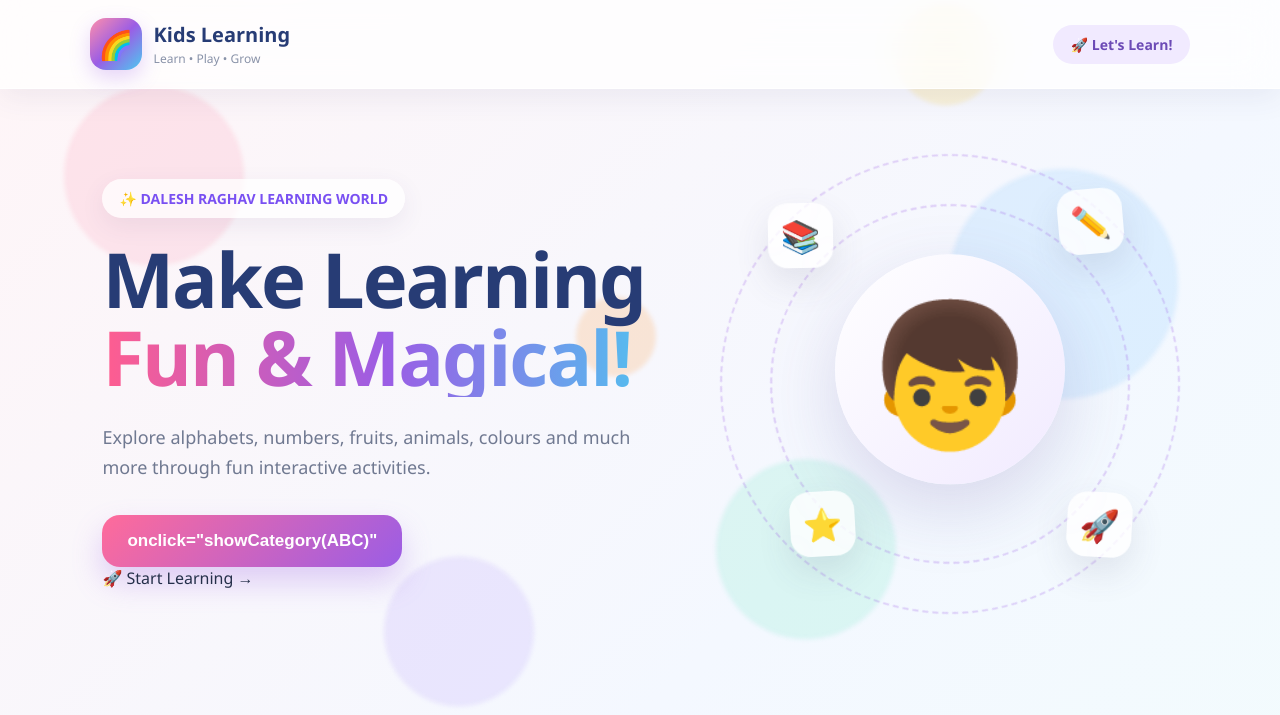
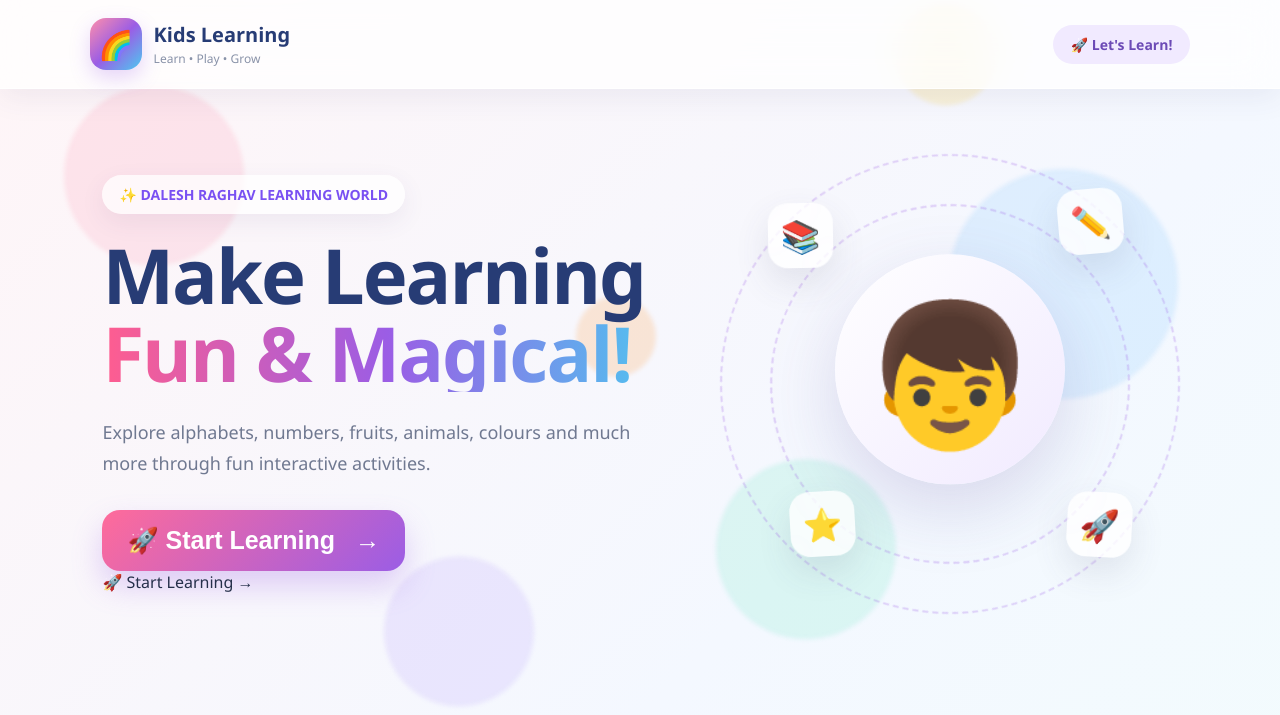
Before and after one commit to Daleshraghav/Kids-Learning-World, a Flask app: page / in a window 1280 px wide. Shown: the top 715 px of the page. Run offline with Flask 3, Linux system fonts and the light colour scheme.

Commit message:
Fix button onclick attribute for start button

```diff
--- a/templates/index.html
+++ b/templates/index.html
@@ -70,9 +70,10 @@
                     through fun interactive activities.
                 </p>
 
-                <button class="start-button">
-                        onclick="showCategory(ABC)"
-                </button>
+               <button class="start-button" onclick="showCategory('ABC')">
+    <span>🚀 Start Learning</span>
+    <span class="btn-arrow">→</span>
+</button>
 
                     🚀 Start Learning
 
```
